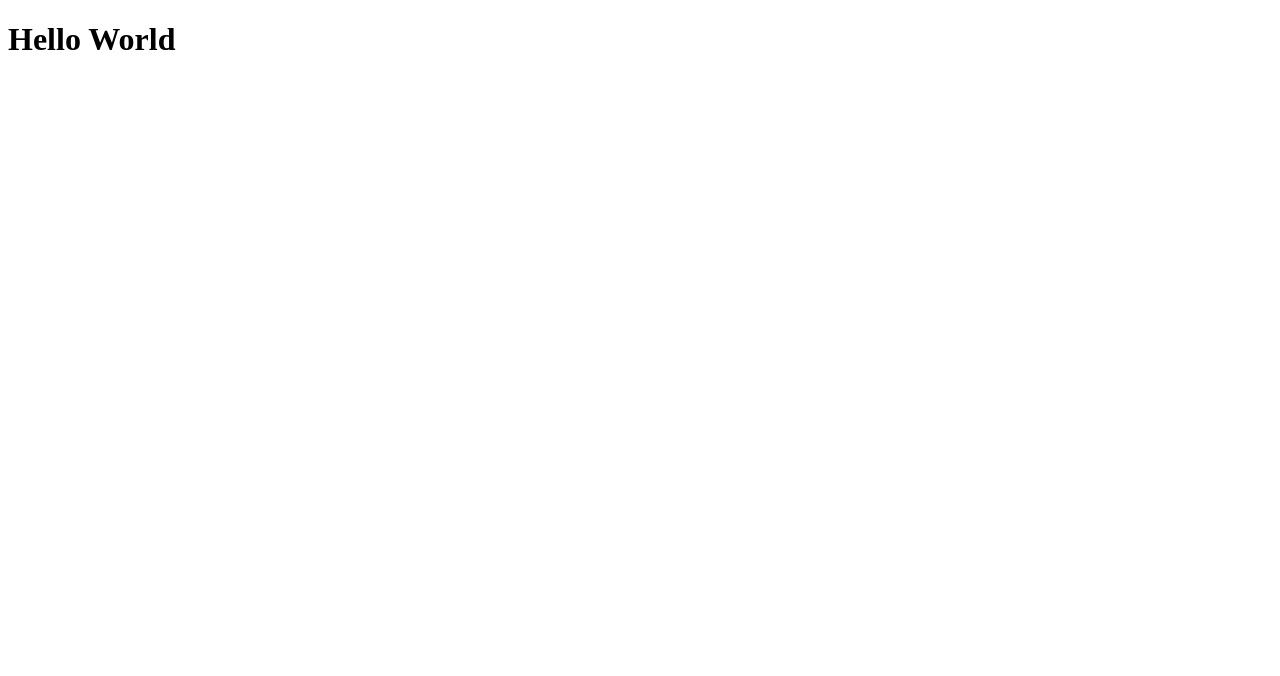
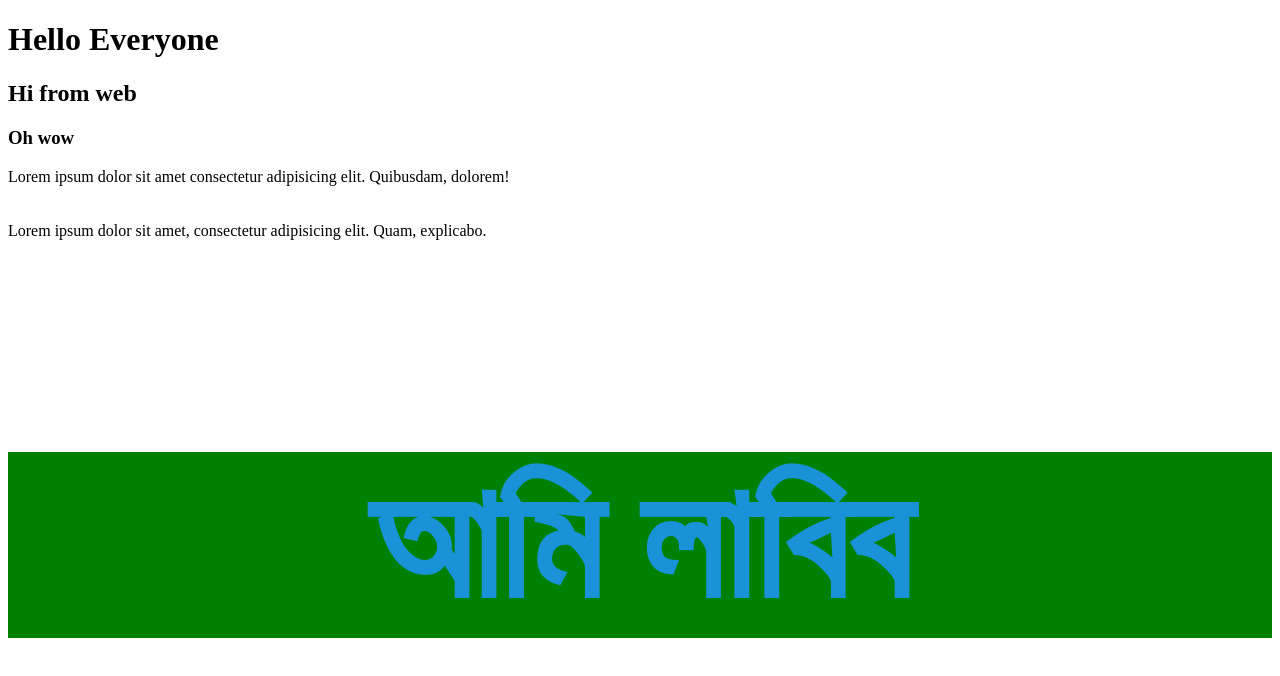
Before and after one commit to mahir619/Mahir, a plain HTML site: page index.html in a window 1280 px wide. Drawn offline with Linux system fonts and the light colour scheme.

Commit message:
manything changed

```diff
--- a/index.html
+++ b/index.html
@@ -3,10 +3,22 @@
 <head>
     <meta charset="UTF-8">
     <meta http-equiv="X-UA-Compatible" content="IE=edge">
-    <meta name="viewport" content="width=, initial-scale=1.0">
-    <title>Document</title>
+    <meta name="viewport" content="width=device-width, initial-scale=1.0">
+    <title>Blog</title>
 </head>
 <body>
-    <h1>Hello World</h1>
+    <h1>Hello Everyone</h1>
+    <h2>Hi from web</h2>
+    <h3>Oh wow</h3>
+    <p>Lorem ipsum dolor sit amet consectetur adipisicing elit. Quibusdam, dolorem!
+    <br>
+    <br>
+    <br>
+    Lorem ipsum dolor sit amet, consectetur adipisicing elit. Quam, explicabo.
+    </p>
+    <br>
+    <br>
+    <p style="color: rgb(25, 146, 216); text-align: center; background-color:  green; ; font-size: 1000%;"> <strong>আমি লাবিব</strong></p>
+
 </body>
 </html>
```
